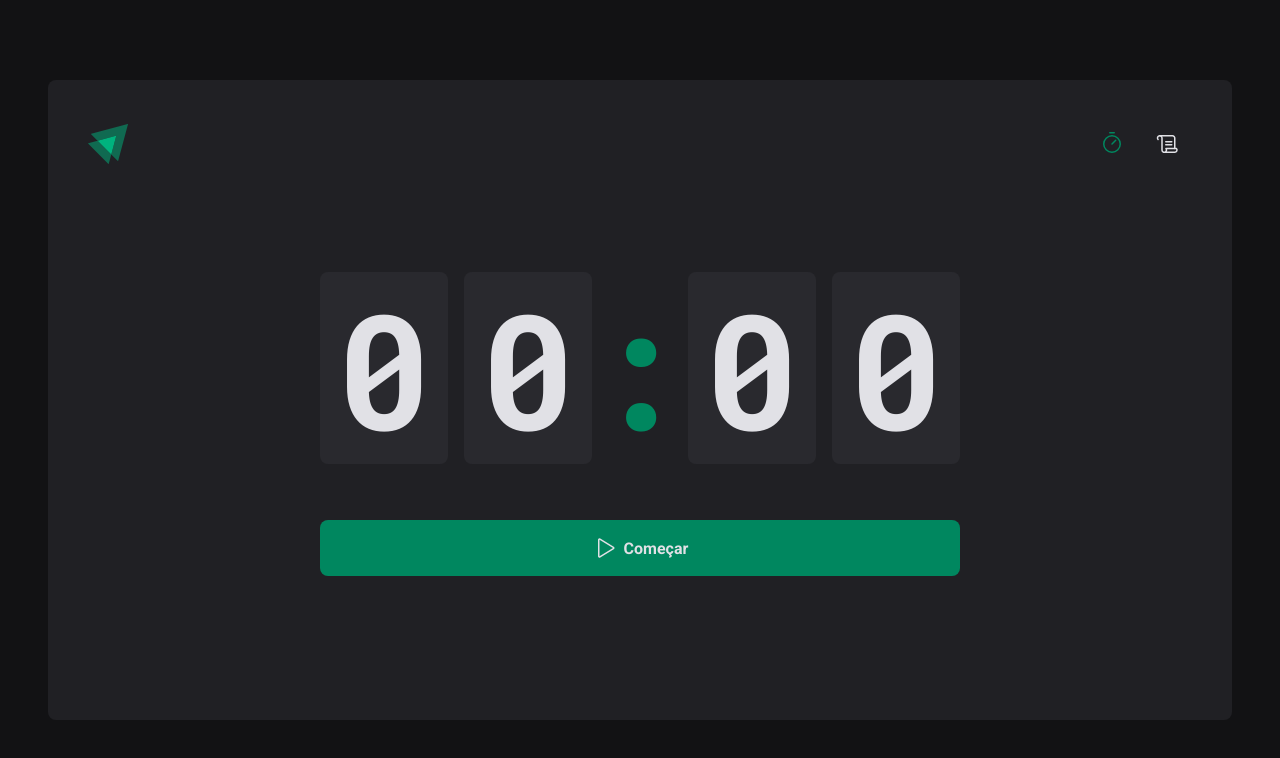
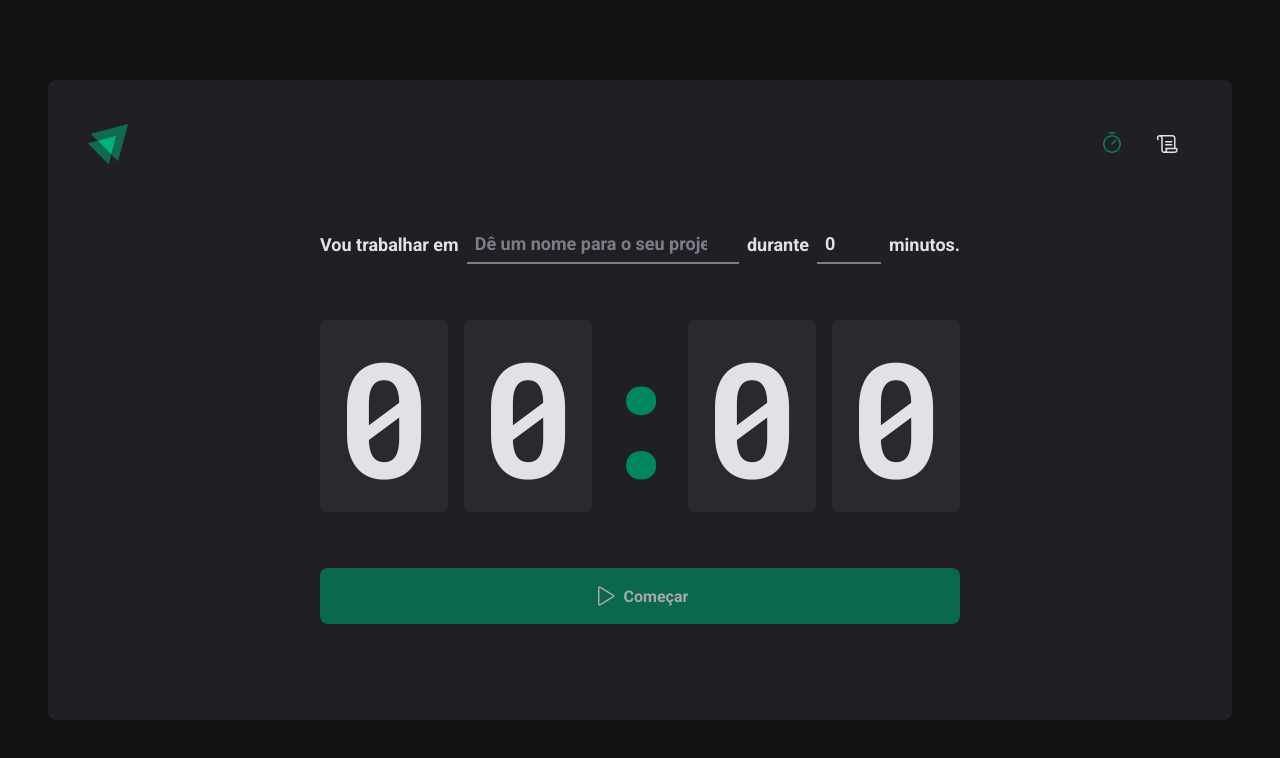
Before and after one commit to alejuliao/ignite-timer, a React (Vite) app: page / in a window 1280 px wide. Shown: the top 758 px of the page. Built offline with nearby package versions, Linux system fonts and the light colour scheme.

Commit message:
usecontext ok

```diff
--- a/src/App.tsx
+++ b/src/App.tsx
@@ -1,5 +1,6 @@
 import { BrowserRouter } from 'react-router-dom'
 import { ThemeProvider } from 'styled-components'
+import { CyclesContextProvider } from './contexts/CyclesContext'
 import { Router } from './Router'
 import { GlobalStyle } from './styles/global'
 import { defaultTheme } from './styles/themes/default'
@@ -8,7 +9,9 @@
   return (
     <ThemeProvider theme={defaultTheme}>
       <BrowserRouter>
-        <Router />
+        <CyclesContextProvider>
+          <Router />
+        </CyclesContextProvider>
         <GlobalStyle />
       </BrowserRouter>
     </ThemeProvider>
--- /dev/null
+++ b/src/contexts/CyclesContext.tsx
@@ -0,0 +1,89 @@
+import { createContext, ReactNode, useState } from 'react'
+
+interface Cycle {
+  id: string
+  task: string
+  minutesAmount: number
+  startDate: Date
+  interruptedDate?: Date
+  finishedDate?: Date
+}
+interface CreateCycleData {
+  task: string
+  minutesAmount: number
+}
+interface CyclesContentType {
+  cycles: Cycle[]
+  activeCycle: Cycle | undefined
+  activeCycleId: string | null
+  amountSecondsPassed: number
+  markCurrenteCycleAsFinished: () => void
+  setSecondsPassed: (seconds: number) => void
+  createNewCycle: (data: CreateCycleData) => void
+  interrutCycle: () => void
+}
+interface CycleContextProviderProps {
+  children: ReactNode
+}
+export const CyclesContext = createContext({} as CyclesContentType)
+
+export function CyclesContextProvider({ children }: CycleContextProviderProps) {
+  const [cycles, setCycles] = useState<Cycle[]>([])
+  const [activeCycleId, setActiveCycleId] = useState<string | null>(null)
+  const [amountSecondsPassed, setAmountSecondsPassed] = useState(0)
+  const activeCycle = cycles.find((cycle) => cycle.id === activeCycleId)
+  function setSecondsPassed(seconds: number) {
+    setAmountSecondsPassed(seconds)
+  }
+  function markCurrenteCycleAsFinished() {
+    setCycles((state) =>
+      state.map((cycle) => {
+        if (cycle.id === activeCycleId) {
+          return { ...cycle, finishedDate: new Date() }
+        } else {
+          return cycle
+        }
+      }),
+    )
+  }
+  function createNewCycle(data: CreateCycleData) {
+    const id = String(new Date().getTime())
+    const newCycle: Cycle = {
+      id,
+      task: data.task,
+      minutesAmount: data.minutesAmount,
+      startDate: new Date(),
+    }
+    setCycles((state) => [...cycles, newCycle])
+    setActiveCycleId(id)
+    setAmountSecondsPassed(0)
+  }
+  function interrutCycle() {
+    setCycles((state) =>
+      state.map((cycle) => {
+        if (cycle.id === activeCycleId) {
+          return { ...cycle, interruptedDate: new Date() }
+        } else {
+          return cycle
+        }
+      }),
+    )
+    setActiveCycleId(null)
+  }
+  return (
+    <CyclesContext.Provider
+      value={{
+        activeCycle,
+        activeCycleId,
+        markCurrenteCycleAsFinished,
+        amountSecondsPassed,
+        setSecondsPassed,
+        createNewCycle,
+        interrutCycle,
+        cycles,
+      }}
+    >
+      {children}
+    </CyclesContext.Provider>
+  )
+}
--- a/src/pages/History/index.tsx
+++ b/src/pages/History/index.tsx
@@ -1,9 +1,16 @@
+import { formatDistanceToNow } from 'date-fns'
+import ptBR from 'date-fns/locale/pt-BR'
+
+import { useContext } from 'react'
+import { CyclesContext } from '../../contexts/CyclesContext'
 import { HistoryContainer, HistoryList, Status } from './styles'
 
 export function History() {
+  const { cycles } = useContext(CyclesContext)
   return (
     <HistoryContainer>
       <h1>Meu histórico</h1>
+      {/* <pre>{JSON.stringify(cycles, null, 2)}</pre> */}
       <HistoryList>
         <table>
           <thead>
@@ -13,15 +20,40 @@
             <th>Status</th>
           </thead>
           <tbody>
-            <tr>
+            {/* <tr>
               <td>tarefa</td>
               <td>0 min</td>
               <td>há 2 meses</td>
               <td>
                 <Status statusColor="yellow">concluida</Status>
               </td>
-            </tr>
-            <tr>
+            </tr> */}
+            {cycles.map((cycle) => {
+              return (
+                <tr key={cycle.id}>
+                  <td>{cycle.task}</td>
+                  <td>{cycle.minutesAmount} minutos</td>
+                  <td>
+                    {formatDistanceToNow(cycle.startDate, {
+                      addSuffix: true,
+                      locale: ptBR,
+                    })}
+                  </td>
+                  <td>
+                    {cycle.finishedDate && (
+                      <Status statusColor="green">Concluído</Status>
+                    )}
+                    {cycle.interruptedDate && (
+                      <Status statusColor="red">Interrompido</Status>
+                    )}
+                    {!cycle.finishedDate && !cycle.interruptedDate && (
+                      <Status statusColor="yellow">Em andamento</Status>
+                    )}
+                  </td>
+                </tr>
+              )
+            })}
+            {/* <tr>
               <td>tarefa</td>
               <td>0 min</td>
               <td>há 2 meses</td>
@@ -52,7 +84,7 @@
               <td>
                 <Status statusColor="green">concluida</Status>
               </td>
-            </tr>
+            </tr> */}
           </tbody>
         </table>
       </HistoryList>
--- a/src/pages/Home/components/CountDown/index.tsx
+++ b/src/pages/Home/components/CountDown/index.tsx
@@ -1,12 +1,16 @@
 import { differenceInSeconds } from 'date-fns'
-import { useContext, useEffect, useState } from 'react'
-import { CyclesContext } from '../..'
+import { useContext, useEffect } from 'react'
+import { CyclesContext } from '../../../../contexts/CyclesContext'
 import { CountdownContainer, Separator } from './styles'
 
 export function CountDown() {
-  const { activeCycle, activeCycleId, markCurrenteCycleAsFinished } =
-    useContext(CyclesContext)
-  const [amountSecondsPassed, setAmountSecondsPassed] = useState(0)
+  const {
+    activeCycle,
+    activeCycleId,
+    markCurrenteCycleAsFinished,
+    amountSecondsPassed,
+    setSecondsPassed,
+  } = useContext(CyclesContext)
 
   const totalSeconds = activeCycle ? activeCycle.minutesAmount * 60 : 0
 
@@ -31,17 +35,23 @@
           //   }),
           // )
 
-          setAmountSecondsPassed(totalSeconds)
+          setSecondsPassed(totalSeconds)
           clearInterval(interval)
         } else {
-          setAmountSecondsPassed(secondsdifferenece)
+          setSecondsPassed(secondsdifferenece)
         }
       }, 1000)
     }
     return () => {
       clearInterval(interval)
     }
-  }, [activeCycle, totalSeconds, activeCycleId, markCurrenteCycleAsFinished])
+  }, [
+    activeCycle,
+    totalSeconds,
+    activeCycleId,
+    markCurrenteCycleAsFinished,
+    setSecondsPassed,
+  ])
 
   const currentSeconds = activeCycle ? totalSeconds - amountSecondsPassed : 0
   const minutesAmount = Math.floor(currentSeconds / 60)
--- a/src/pages/Home/components/newCycleForm/index.tsx
+++ b/src/pages/Home/components/newCycleForm/index.tsx
@@ -1,30 +1,11 @@
-import { useForm } from 'react-hook-form'
-import { zodResolver } from '@hookform/resolvers/zod'
-import * as zod from 'zod'
+import { useContext } from 'react'
+import { useFormContext } from 'react-hook-form'
+import { CyclesContext } from '../../../../contexts/CyclesContext'
 import { FormContainer, MinutesAmountInput, TaskInput } from './styles'
 
-type NewCycleFormData = zod.infer<typeof newCycleFormValidadeSchema>
-const newCycleFormValidadeSchema = zod.object({
-  task: zod.string().min(1, 'Informe a tarefa'),
-  minutesAmount: zod
-    .number()
-    .min(1, 'O ciclo precisa ser de no min 5 min')
-    .max(60, 'O ciclo precisa ser de no max 60 min'),
-})
-// interface NewCycleFormData {
-//   task: string
-//   minutesAmount: number
-// }
-
 export function NewCycleForm() {
-  const { register, handleSubmit, watch, reset } = useForm<NewCycleFormData>({
-    resolver: zodResolver(newCycleFormValidadeSchema),
-    defaultValues: {
-      task: '',
-      minutesAmount: 0,
-    },
-  })
-
+  const { activeCycle } = useContext(CyclesContext)
+  const { register } = useFormContext()
   return (
     <FormContainer>
       <label htmlFor="task">Vou trabalhar em</label>
@@ -47,7 +28,7 @@
         id="minutesAmount"
         placeholder="00"
         step={5}
-        min={1}
+        min={5}
         max={60}
         disabled={!!activeCycle}
         {...register('minutesAmount', { valueAsNumber: true })}
--- a/src/pages/Home/index.tsx
+++ b/src/pages/Home/index.tsx
@@ -5,93 +5,56 @@
   StartCountdownButton,
   StopCountdownButton,
 } from './styles'
-import { createContext, useState } from 'react'
-// import { differenceInSeconds } from 'date-fns'
-// import { NewCycleForm } from './components/newCycleForm'
+import { useContext } from 'react'
+
 import { CountDown } from './components/CountDown'
-interface Cycle {
-  id: string
-  task: string
-  minutesAmount: number
-  startDate: Date
-  interruptedDate?: Date
-  finishedDate?: Date
-  // isActive: boolean
-}
-interface CyclesContentType {
-  activeCycle: Cycle | undefined
-  activeCycleId: string | null
-  markCurrenteCycleAsFinished: () => void
-}
-export const CyclesContext = createContext({} as CyclesContentType)
+import { zodResolver } from '@hookform/resolvers/zod'
+import * as zod from 'zod'
+import { FormProvider, useForm } from 'react-hook-form'
+import { NewCycleForm } from './components/newCycleForm'
+import { CyclesContext } from '../../contexts/CyclesContext'
+
+const newCycleFormValidadeSchema = zod.object({
+  task: zod.string().min(5, 'Informe a tarefa'),
+  minutesAmount: zod
+    .number()
+    .min(5, 'O ciclo precisa ser de no min 5 min')
+    .max(60, 'O ciclo precisa ser de no max 60 min'),
+})
+type NewCycleFormData = zod.infer<typeof newCycleFormValidadeSchema>
+
 export function Home() {
-  const [cycles, setCycles] = useState<Cycle[]>([])
-  const [activeCycleId, setActiveCycleId] = useState<string | null>(null)
-
-  const activeCycle = cycles.find((cycle) => cycle.id === activeCycleId)
-
-  function markCurrenteCycleAsFinished() {
-    setCycles((state) =>
-      state.map((cycle) => {
-        if (cycle.id === activeCycleId) {
-          return { ...cycle, finishedDate: new Date() }
-        } else {
-          return cycle
-        }
-      }),
-    )
+  const { activeCycle, createNewCycle, interrutCycle } =
+    useContext(CyclesContext)
+  const newCycleForm = useForm<NewCycleFormData>({
+    resolver: zodResolver(newCycleFormValidadeSchema),
+    defaultValues: {
+      task: '',
+      minutesAmount: 0,
+    },
+  })
+  const { handleSubmit, watch, reset } = newCycleForm
+  function handleCreateNewCycle(data: NewCycleFormData) {
+    createNewCycle(data)
+    reset()
   }
-  // function handleCreateNewCycle(data: NewCycleFormData) {
-  //   const id = String(new Date().getTime())
-  //   const newCycle: Cycle = {
-  //     id,
-  //     task: data.task,
-  //     minutesAmount: data.minutesAmount,
-  //     startDate: new Date(),
-  //     // isActive: false,
-  //   }
-  //   setCycles((state) => [...cycles, newCycle])
-  //   setActiveCycleId(id)
-  //   setAmountSecondsPassed(0)
-  //   reset()
-  // }
-  function handleInterrutCycle() {
-    setCycles((state) =>
-      state.map((cycle) => {
-        if (cycle.id === activeCycleId) {
-          return { ...cycle, interruptedDate: new Date() }
-        } else {
-          return cycle
-        }
-      }),
-    )
-    setActiveCycleId(null)
-  }
-
-  // const task = watch('task')
-  // const isSubmitDisabled = !task
+  const task = watch('task')
+  const isSubmitDisabled = !task
   return (
     <HomeContainer>
-      <form
-        // onSubmit={handleSubmit(handleCreateNewCycle)}
-        action=""
-      >
-        <CyclesContext.Provider
-          value={{ activeCycle, activeCycleId, markCurrenteCycleAsFinished }}
-        >
-          {/* <NewCycleForm /> */}
-          <CountDown />
-        </CyclesContext.Provider>
+      <form onSubmit={handleSubmit(handleCreateNewCycle)} action="">
+        <FormProvider {...newCycleForm}>
+          <NewCycleForm />
+        </FormProvider>
+        <CountDown />
+
         {activeCycle ? (
-          <StopCountdownButton onClick={handleInterrutCycle} type="button">
+          <StopCountdownButton onClick={interrutCycle} type="button">
             <HandPalm size={24} />
             Interromper
           </StopCountdownButton>
         ) : (
-          <StartCountdownButton
-            type="submit"
-            // disabled={isSubmitDisabled}
-          >
+          <StartCountdownButton type="submit" disabled={isSubmitDisabled}>
             <Play size={24} />
             Começar
           </StartCountdownButton>
```
